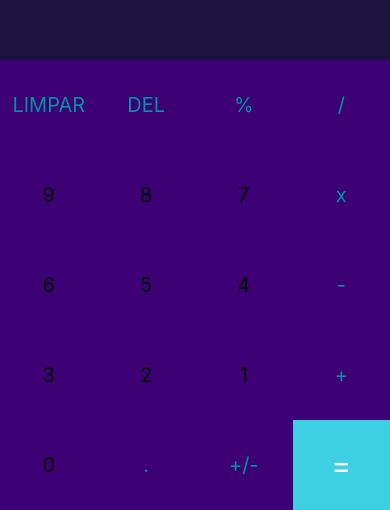
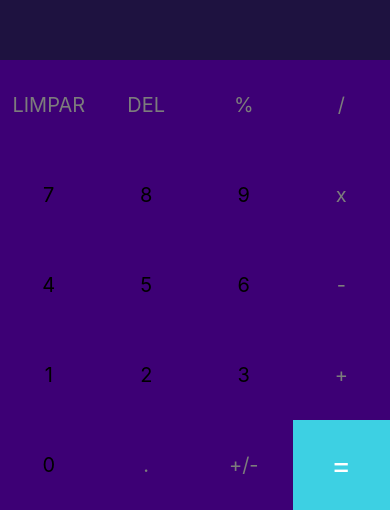
Before and after one commit to f3itosa/senac-uc13-calculadora-atv, a React Native app: screen / in a window 390 px wide. Shown: the part 334-844 px from the top of the page. Built offline with nearby package versions, Linux system fonts and the light colour scheme.

Commit message:
cor dos botoes de funcionalidades

```diff
--- a/App.js
+++ b/App.js
@@ -4,7 +4,7 @@
 
 export default function App() {
   // Mapeamento de teclas
-  const buttons = ['LIMPAR', 'DEL', '%', '/', 9, 8, 7, 'x', 6, 5, 4, '-', 3, 2, 1, '+', 0, '.', '+/-', '=']
+  const buttons = ['LIMPAR', 'DEL', '%', '/', 7, 8, 9, 'x', 4, 5, 6, '-', 1, 2, 3, '+', 0, '.', '+/-', '=']
 
   const [currentNumber, setCurrentNumber] = useState('')
   const [lastNumber, setLastNumber] = useState('')
@@ -81,7 +81,7 @@
         </TouchableOpacity>
           : // Mapeamento dos outros botões
           <TouchableOpacity onPress={() => handleInput(button)} key={button} style={styles.button}>
-            <Text style={[styles.textButton, {color: typeof(button) === 'number' ? 'black': '#0093a6'}]}>{button}</Text>
+            <Text style={[styles.textButton, {color: typeof(button) === 'number' ? 'black': '#7c7c7c'}]}>{button}</Text>
           </TouchableOpacity>
         )}
       </View>
@@ -100,7 +100,7 @@
     backgroundColor: "#1E1240"
   },
   resultText: {
-    color: "#282F38",
+    color: "#ffffff",
     fontSize: 32,
     fontWeight: "bold",
     padding: 12,
```
